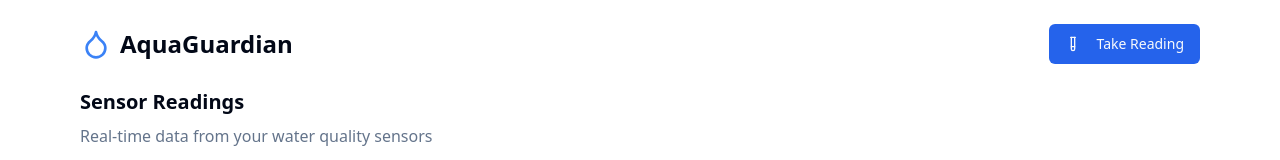
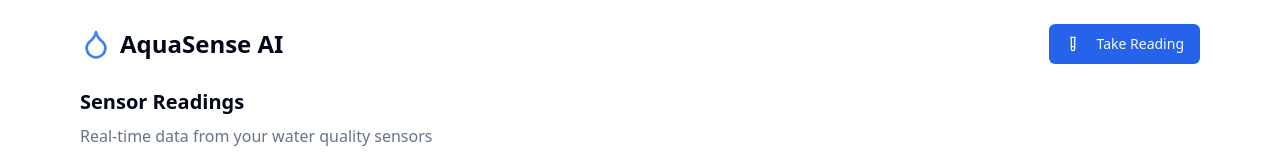
Before and after one commit to purushothamhd/aquasense-ai-58, a React (Vite) app: page / in a window 1280 px wide. Shown: the top 160 px of the page. Built offline with nearby package versions, Linux system fonts and the light colour scheme.

Commit message:
Rename project to AquaSense AI
Updates the project name from AquaGuardian to AquaSense AI.

```diff
--- a/index.html
+++ b/index.html
@@ -1,10 +1,11 @@
+
 <!DOCTYPE html>
 <html lang="en">
   <head>
     <meta charset="UTF-8" />
     <meta name="viewport" content="width=device-width, initial-scale=1.0" />
-    <title>aqua-adventure-gamify</title>
-    <meta name="description" content="Lovable Generated Project" />
+    <title>AquaSense AI</title>
+    <meta name="description" content="Intelligent water quality monitoring and analysis" />
     <meta name="author" content="Lovable" />
     <meta property="og:image" content="/og-image.png" />
   </head>
--- a/src/pages/Index.tsx
+++ b/src/pages/Index.tsx
@@ -1,3 +1,4 @@
+
 import { useEffect, useState } from "react";
 import { Separator } from "@/components/ui/separator";
 import { SensorReadings } from "@/components/SensorReadings";
@@ -75,7 +76,7 @@ const Index = () => {
       <div className="flex items-center justify-between">
         <div className="flex items-center space-x-2">
           <Droplet className="h-8 w-8 text-blue-500" />
-          <h1 className="text-2xl font-bold">AquaGuardian</h1>
+          <h1 className="text-2xl font-bold">AquaSense AI</h1>
         </div>
         <Button
           onClick={handleTakeReading}
```
